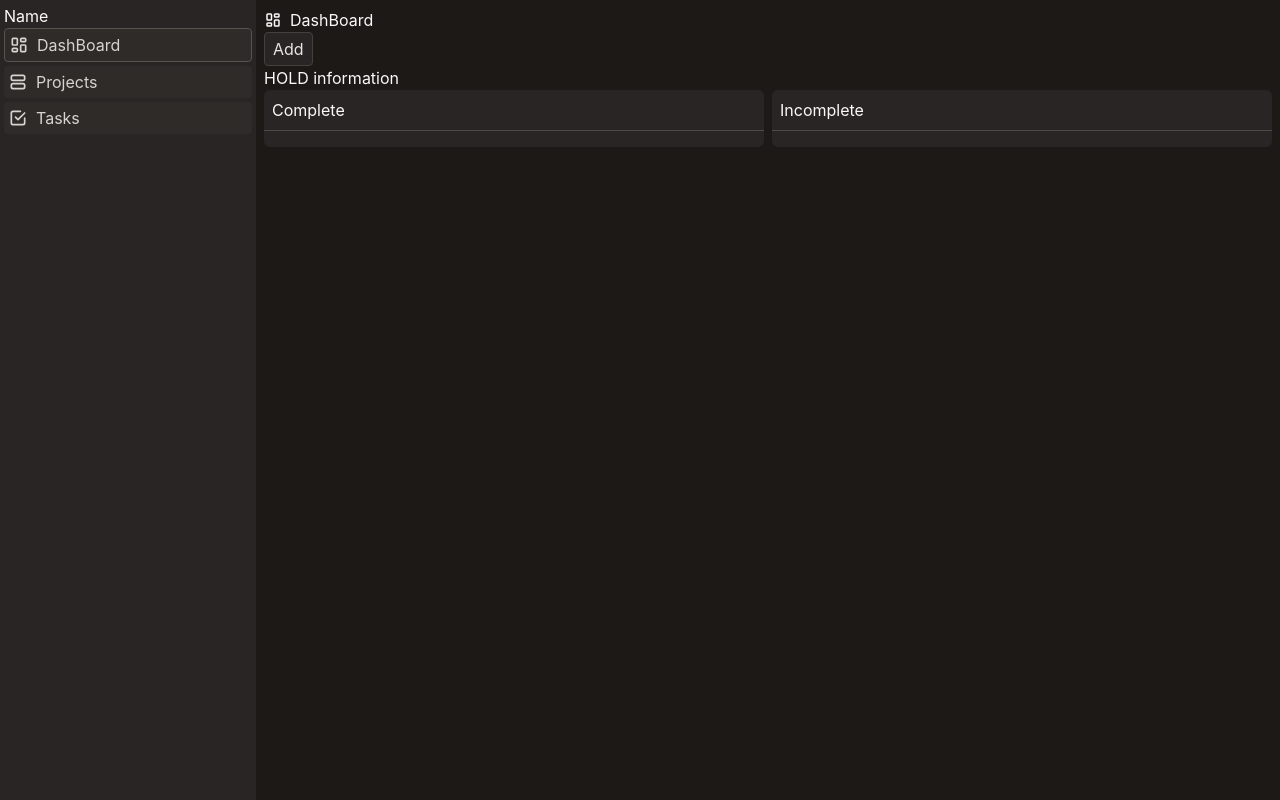
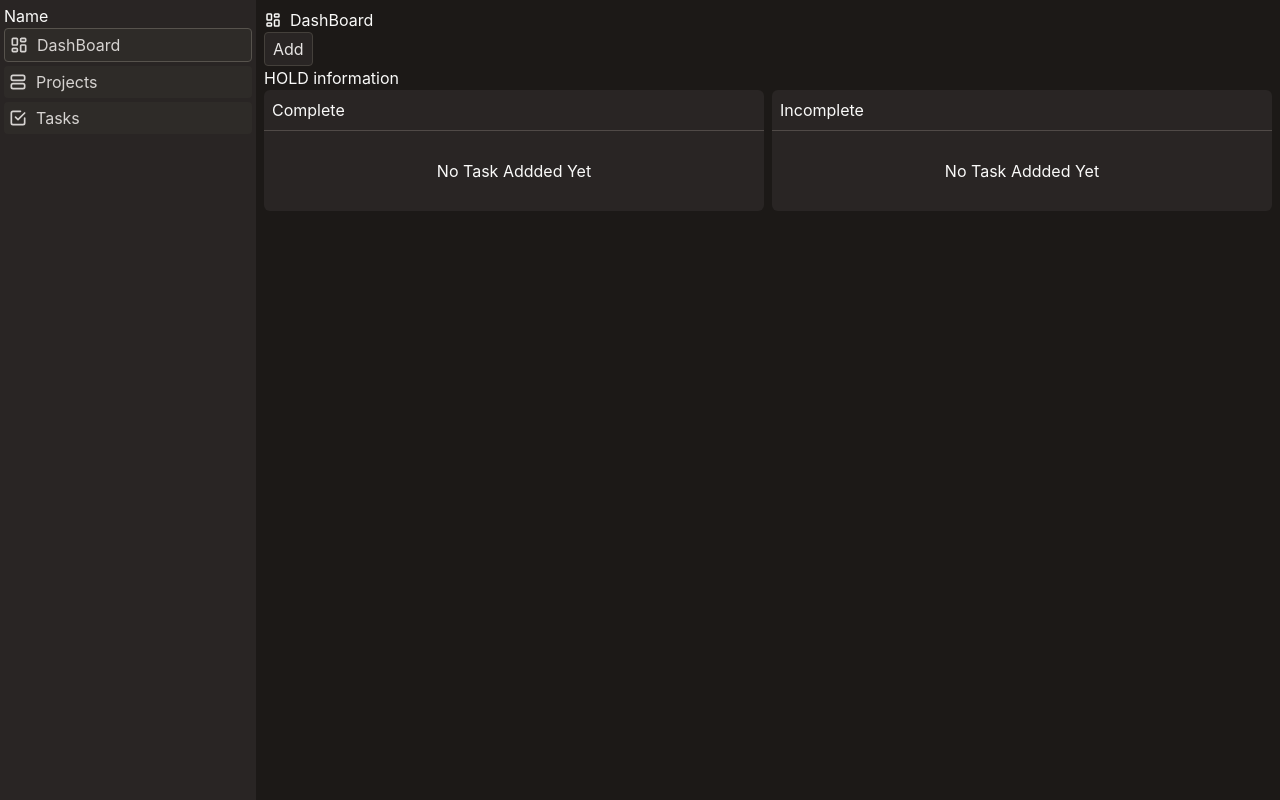
Before and after one commit to onkmade/WorkSpace, a React (Vite) app: page / in a window 1280 px wide. Built offline with nearby package versions, Linux system fonts and the light colour scheme.

Commit message:
feat(EmptyState):

```diff
--- a/src/components/modal/StatusToggle.jsx
+++ b/src/components/modal/StatusToggle.jsx
@@ -1,6 +1,6 @@
 import { Button } from "../ui/Button";
 
-const on = 'outline-2 outline-offset-2 outline-stone-300';
+const on = 'outline-2 outline-offset-2 outline-stone-500';
 
 export default function StatusToggle({ value, onChange }) {
   return (
--- a/src/components/tasks/TaskList.jsx
+++ b/src/components/tasks/TaskList.jsx
@@ -1,9 +1,13 @@
 import TaskCard from "./TaskCard";
 import { TasksContext } from "@/context/TaskContext";
 import { useContext } from "react";
+import EmptyState from "../ui/EmptyState";
 
 export default function TaskList(){
     const { tasks } = useContext(TasksContext);
+    const completed = tasks.filter( t => t.status);
+    const incompleted =  tasks.filter(t => !t.status);
+
     return(
         <div className="grid grid-cols-[repeat(auto-fit,minmax(min(343px,100%),1fr))] gap-2 items-start">
             {/* Complete Section */}
@@ -11,7 +15,10 @@ export default function TaskList(){
                 <h2 className="p-2">Complete</h2>
                 <li className="h-px w-full bg-stone-500/50 list-none"></li>
                 <section className="columns-3xs gap-2 p-2 ">
-                    {tasks.filter(task => task.status === true ).map( task => <TaskCard key={task.id} task={task} /> )}
+                    {completed.length === 0
+                        ? <EmptyState message={'No Task Addded Yet'}/>
+                        : tasks.filter(task => task.status).map( task => <TaskCard key={task.id} task={task} /> )
+                    }
                 </section>
             </section>
 
@@ -19,8 +26,11 @@ export default function TaskList(){
             <section className="bg-stone-800 rounded-md">
                 <h2 className="p-2">Incomplete</h2>
                 <li className="h-px w-full bg-stone-500/50 list-none"></li>
-                <section className="grid gap-1 p-2 grid-cols-[repeat(auto-fit,minmax(16rem,1fr))]">
-                    {tasks.filter(task => task.status === false ).map( task => <TaskCard key={task.id} task={task} /> )}
+                <section className="columns-3xs gap-2 p-2">
+                    {incompleted.length === 0
+                        ? <EmptyState message={'No Task Addded Yet'}/>
+                        : tasks.filter(task => !task.status).map( task => <TaskCard key={task.id} task={task} /> )
+                    }
                 </section>
             </section>
         </div>
--- /dev/null
+++ b/src/components/ui/EmptyState.jsx
@@ -0,0 +1,7 @@
+export default function EmptyState({message}){
+    return(
+        <div className="grid place-content-center p-5">
+            <p>{message}</p>
+        </div>
+    )
+}
```
